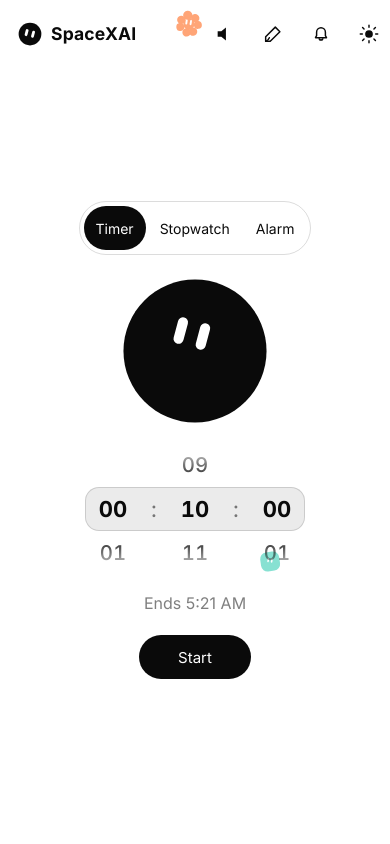
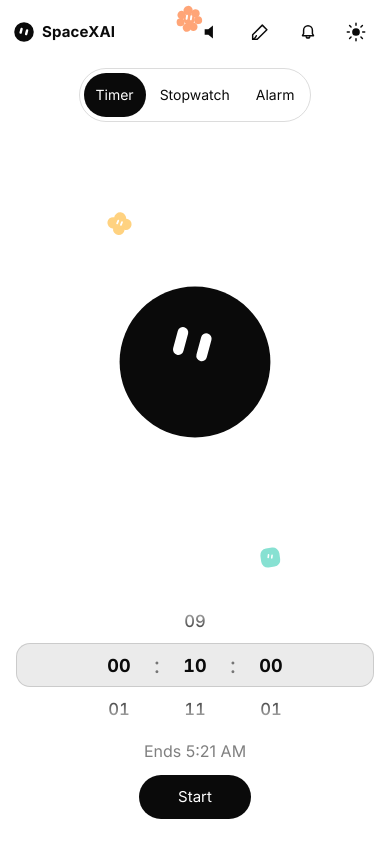
Before and after one commit to shardulmarathe/grok-bot-timer, a website built with Vite: page index.html in a window 390 px wide. Built offline with nearby package versions, Linux system fonts and the light colour scheme; animation ran at ten frames a second.

Commit message:
Fluid sizing from phones to 2560px and day/night default color presets

```diff
--- a/css/styles.css
+++ b/css/styles.css
@@ -29,6 +29,7 @@
   --primary-bg: #0a0a0a;
   --primary-ink: #ffffff;
   --digit: var(--ink);
+  --ctrl: clamp(44px, 5vmin, 64px);
   color-scheme: light;
 }
 
@@ -110,7 +111,7 @@ button, input { font-family: inherit; color: inherit; }
 }
 
 .mark { color: var(--ink); display: flex; }
-.mark svg { height: 30px; width: auto; display: block; }
+.mark svg { height: clamp(26px, 3.4vmin, 42px); width: auto; display: block; }
 .mark-plate { fill: transparent; }
 :root[data-theme="dark"] .mark-plate { fill: #ffffff; }
 
@@ -159,14 +160,16 @@ button, input { font-family: inherit; color: inherit; }
 }
 .custom-color input { width: 44px; height: 44px; border: 0; background: transparent; padding: 0; }
 #color-reset { margin-top: 18px; width: 100%; }
+.theme-presets { display: flex; flex-wrap: wrap; gap: 8px; }
+.theme-presets .pill { flex: 1 1 8rem; }
 @media (min-width: 760px) {
   .sheet { align-items: center; padding: 24px; }
   .sheet-card { border-radius: 22px; }
 }
 
 .icon {
-  width: 44px;
-  height: 44px;
+  width: var(--ctrl);
+  height: var(--ctrl);
   border: 0;
   border-radius: 999px;
   background: transparent;
@@ -179,15 +182,21 @@ button, input { font-family: inherit; color: inherit; }
 .icon[aria-pressed="false"] .sound-on { display: none; }
 
 .stage {
-  min-height: 100dvh;
+  height: 100dvh;
+  max-height: 100dvh;
   width: 100%;
   max-width: 100%;
+  box-sizing: border-box;
   display: flex;
   flex-direction: column;
   align-items: center;
   justify-content: center;
-  gap: 36px;
-  padding: calc(88px + env(safe-area-inset-top)) 20px calc(40px + env(safe-area-inset-bottom));
+  gap: clamp(6px, 1.6dvh, 28px);
+  padding:
+    calc(clamp(60px, 8dvh, 96px) + env(safe-area-inset-top))
+    clamp(12px, 3vw, 32px)
+    calc(clamp(12px, 3dvh, 36px) + env(safe-area-inset-bottom));
+  overflow: hidden;
 }
 
 .modes {
@@ -206,9 +215,9 @@ button, input { font-family: inherit; color: inherit; }
   border: 0;
   background: transparent;
   border-radius: 999px;
-  min-height: 44px;
-  padding: 8px 16px;
-  font-size: 14px;
+  min-height: var(--ctrl);
+  padding: clamp(8px, 1vh, 12px) clamp(12px, 1.6vmin, 22px);
+  font-size: clamp(14px, 1.6vmin, 20px);
   cursor: pointer;
 }
 
@@ -218,15 +227,28 @@ button, input { font-family: inherit; color: inherit; }
 }
 
 .clock-stack {
+  flex: 1 1 auto;
+  min-height: 0;
+  width: min(100%, 72rem);
   display: flex;
   flex-direction: column;
   align-items: center;
-  gap: 18px;
+  justify-content: center;
+  gap: clamp(6px, 1.2dvh, 18px);
+}
+
+.hero-slot {
+  container-type: size;
+  flex: 1 1 auto;
+  min-height: 0;
+  width: 100%;
+  display: grid;
+  place-items: center;
 }
 
 .hero-wrap {
-  width: 240px;
-  height: 240px;
+  width: min(40vmin, 100cqmin);
+  height: min(40vmin, 100cqmin);
 }
 
 .hero, .hero svg {
@@ -242,7 +264,7 @@ button, input { font-family: inherit; color: inherit; }
   margin: 0;
   font-family: "Universal Sans Display", Inter, sans-serif;
   font-weight: 500;
-  font-size: clamp(72px, 9vw, 112px);
+  font-size: clamp(40px, 11vmin, 188px);
   line-height: 0.9;
   letter-spacing: 0;
   font-variant-numeric: tabular-nums;
@@ -274,7 +296,7 @@ button, input { font-family: inherit; color: inherit; }
 }
 
 .wheel {
-  --row: 44px;
+  --row: clamp(44px, 5.6vmin, 72px);
   --rows: 3;
   position: relative;
   display: none;
@@ -282,7 +304,7 @@ button, input { font-family: inherit; color: inherit; }
   justify-content: center;
   gap: 2px;
   height: calc(var(--row) * var(--rows));
-  width: min(100%, 360px);
+  width: min(100%, 28rem);
   max-width: 100%;
   user-select: none;
   touch-action: none;
@@ -308,7 +330,7 @@ body[data-mode="alarm"][data-state="idle"] #clock { display: none; }
 .wheel-col {
   position: relative;
   z-index: 1;
-  width: 76px;
+  width: clamp(58px, 8vmin, 112px);
   height: 100%;
   overflow-y: auto;
   scroll-snap-type: y mandatory;
@@ -318,7 +340,7 @@ body[data-mode="alarm"][data-state="idle"] #clock { display: none; }
   mask-image: linear-gradient(to bottom, transparent, #000 22%, #000 78%, transparent);
 }
 .wheel-col::-webkit-scrollbar { display: none; }
-.wheel-col[data-unit="p"] { width: 68px; }
+.wheel-col[data-unit="p"] { width: clamp(52px, 7vmin, 96px); }
 .wheel-pad { height: calc((var(--rows) - 1) / 2 * var(--row)); }
 .wheel-item {
   height: var(--row);
@@ -328,7 +350,7 @@ body[data-mode="alarm"][data-state="idle"] #clock { display: none; }
   justify-content: center;
   font-family: Inter, sans-serif;
   font-weight: 500;
-  font-size: 28px;
+  font-size: clamp(18px, 3.4vmin, 40px);
   font-variant-numeric: tabular-nums;
   color: var(--ink);
 }
@@ -360,7 +382,7 @@ body[data-state="done"] .sub { display: none; }
   margin: 0;
   font-family: "Universal Sans Display", Inter, sans-serif;
   font-weight: 500;
-  font-size: clamp(48px, 6vw, 72px);
+  font-size: clamp(32px, 6vmin, 84px);
   letter-spacing: -0.04em;
   line-height: 1;
 }
@@ -391,10 +413,10 @@ body[data-state="done"] .sub { display: none; }
   border: 1px solid var(--line);
   background: var(--bg);
   color: var(--ink);
-  min-height: 44px;
-  min-width: 44px;
-  padding: 10px 16px;
-  font-size: 15px;
+  min-height: var(--ctrl);
+  min-width: var(--ctrl);
+  padding: clamp(8px, 1vh, 12px) clamp(14px, 2vmin, 24px);
+  font-size: clamp(15px, 1.7vmin, 22px);
   cursor: pointer;
 }
 
@@ -557,34 +579,25 @@ body.is-coarse[data-state="paused"] #focus-dock {
   outline-offset: 3px;
 }
 
-@media (min-width: 1100px) and (min-height: 940px) {
-  .hero-wrap { width: 240px; height: 240px; }
+@media (min-height: 1080px) {
   .wheel { --rows: 5; }
 }
 
-@media (max-height: 720px) {
+@media (max-height: 500px) {
+  .top { padding-top: max(6px, env(safe-area-inset-top)); padding-bottom: 4px; }
   .stage {
-    gap: 16px;
-    padding-top: 64px;
-    padding-bottom: 16px;
+    gap: 4px;
+    padding-top: calc(52px + env(safe-area-inset-top));
+    padding-bottom: calc(8px + env(safe-area-inset-bottom));
   }
-  .hero-wrap { width: 168px; height: 168px; }
-  .clock-stack { gap: 10px; }
-  .wheel { --rows: 3; }
+  .clock-stack { gap: 4px; }
+  .sub { font-size: 13px; }
 }
 
 @media (max-width: 720px) {
-  .top { padding: max(12px, env(safe-area-inset-top)) 16px 12px; }
-  .mark svg { height: 28px; }
-  .hero-wrap { width: 168px; height: 168px; }
-  .digits { font-size: 56px; }
-  .wheel { --rows: 3; width: min(100%, 300px); }
-  .wheel-col { width: 64px; }
-  .wheel-item { font-size: 22px; }
-  .hero-wrap { width: 148px; height: 148px; }
-  .stage { gap: 22px; padding-top: calc(76px + env(safe-area-inset-top)); }
-  .modes button { padding: 8px 12px; }
-  .end-title { font-size: 40px; }
+  .top { padding: max(10px, env(safe-area-inset-top)) 12px 8px; }
+  .mark svg { height: clamp(24px, 6vmin, 32px); }
+  .modes { max-width: 100%; }
 }
 
 @media (prefers-reduced-motion: reduce) {
--- a/index.html
+++ b/index.html
@@ -100,8 +100,10 @@
         </div>
 
         <div class="clock-stack" id="clock-cluster">
-          <div class="hero-wrap">
-            <div class="hero" id="hero"></div>
+          <div class="hero-slot">
+            <div class="hero-wrap">
+              <div class="hero" id="hero"></div>
+            </div>
           </div>
           <div id="wheel" class="wheel" role="group" aria-label="Duration"></div>
           <div id="alarm-wheel" class="wheel" role="group" aria-label="Alarm time"></div>
@@ -139,6 +141,11 @@
           <h2 id="color-title">Colors</h2>
           <button type="button" class="pill" id="color-close">Done</button>
         </div>
+        <p class="sheet-label">Preset</p>
+        <div class="theme-presets">
+          <button type="button" class="pill" id="preset-light">Light default</button>
+          <button type="button" class="pill" id="preset-dark">Dark default</button>
+        </div>
         <p class="sheet-label">Bot</p>
         <div class="swatches" id="bot-swatches"></div>
         <label class="custom-color">Custom <input id="bot-custom" type="color" value="#0a0a0a" aria-label="Custom bot color" /></label>
--- a/js/app.js
+++ b/js/app.js
@@ -9,7 +9,7 @@ import {
 } from "./time.js";
 import { createBotElement, setEyes, setHeroLevel, PALETTE } from "./shapes.js";
 import { chooseFill, readableBody } from "./color.js";
-import { alarmColumns, mountWheel, setWheel, timerColumns } from "./wheel.js";
+import { alarmColumns, mountWheel, relayoutWheel, setWheel, timerColumns } from "./wheel.js";
 
 const STORE_KEY = "grok-bot-timer";
 const RUN_KEY = "grok-bot-timer-run";
@@ -432,6 +432,9 @@ function renderChrome() {
   const notifyBtn = $("notify");
   notifyBtn.setAttribute("aria-pressed", notifyOn ? "true" : "false");
   notifyBtn.setAttribute("aria-label", notifyOn ? "Notifications on" : "Notifications off");
+  const stock = !botColor && !fillColor && !bgValue;
+  $("preset-light")?.setAttribute("aria-pressed", stock && theme === "light" ? "true" : "false");
+  $("preset-dark")?.setAttribute("aria-pressed", stock && theme === "dark" ? "true" : "false");
   const air = bots.filter((b) => b.state === "drift" || b.state === "caught").length;
   worldEl.dataset.bots = String(bots.length);
   worldEl.dataset.landed = "0";
@@ -550,8 +553,13 @@ function setMode(next) {
   renderChrome();
 }
 
-function applyTheme(next) {
+function applyTheme(next, { resetColors = false } = {}) {
   theme = next === "dark" ? "dark" : "light";
+  if (resetColors) {
+    botColor = "";
+    fillColor = "";
+    bgValue = "";
+  }
   document.documentElement.dataset.theme = theme;
   save();
   renderChrome();
@@ -723,7 +731,8 @@ function spawnDrift({ y, festive = false } = {}) {
   if (bots.filter((b) => b.state === "drift").length >= rainCap()) return;
   const spec = PALETTE[Math.floor(Math.random() * PALETTE.length)];
   const depth = Math.random();
-  const size = phone() ? Math.round(16 + depth * 18) : Math.round(22 + depth * 34);
+  const scale = Math.max(0.7, Math.min(2.05, Math.min(width, height) / 780));
+  const size = Math.round((20 + depth * 32) * scale);
   const drag = 3.2;
   const travel = Math.max(480, height + size + 30);
   const seconds = festive ? 2.6 + (1 - depth) * 2.2 : 6 + (1 - depth) * 8;
@@ -823,12 +832,12 @@ function measureJumpRoom() {
   const box = heroEl.getBoundingClientRect();
   heroEl.style.transform = prev;
   const margin = 12;
-  const up = Math.max(24, box.top - margin);
-  const side = Math.max(10, Math.min(box.left - margin, window.innerWidth - box.right - margin));
-  const phone = window.innerWidth < 720;
+  const up = Math.max(16, box.top - margin);
+  const side = Math.max(8, Math.min(box.left - margin, window.innerWidth - box.right - margin));
+  const heroSize = box.height || 160;
   return {
-    up: Math.min(phone ? 52 : 74, up),
-    side: Math.min(phone ? 28 : 42, side),
+    up: Math.min(Math.max(16, heroSize * 0.34), up),
+    side: Math.min(Math.max(8, heroSize * 0.16), side),
   };
 }
 
@@ -1433,7 +1442,11 @@ function boot() {
   save();
   updateUrl();
   renderChrome();
-  requestAnimationFrame(loop);
+  requestAnimationFrame(() => {
+    relayoutWheel($("wheel"));
+    relayoutWheel($("alarm-wheel"));
+    requestAnimationFrame(loop);
+  });
 }
 
 function loop(ts) {
@@ -1457,7 +1470,7 @@ function loop(ts) {
   requestAnimationFrame(loop);
 }
 
-themeBtn.addEventListener("click", () => applyTheme(theme === "dark" ? "light" : "dark"));
+themeBtn.addEventListener("click", () => applyTheme(theme === "dark" ? "light" : "dark", { resetColors: true }));
 $("sound").addEventListener("click", () => {
   soundOn = !soundOn;
   unlockAudio();
@@ -1478,6 +1491,12 @@ $("color-close").addEventListener("click", () => {
 $("color-sheet").addEventListener("click", (e) => {
   if (e.target === $("color-sheet")) $("color-sheet").hidden = true;
 });
+function applyDefaultPreset(next) {
+  applyTheme(next, { resetColors: true });
+  renderSwatches();
+}
+$("preset-light").addEventListener("click", () => applyDefaultPreset("light"));
+$("preset-dark").addEventListener("click", () => applyDefaultPreset("dark"));
 $("color-reset").addEventListener("click", () => {
   botColor = "";
   fillColor = "";
@@ -1568,6 +1587,8 @@ window.addEventListener("resize", () => {
   width = window.innerWidth;
   height = window.innerHeight;
   jumpRoom = null;
+  relayoutWheel($("wheel"));
+  relayoutWheel($("alarm-wheel"));
   document.body.classList.toggle("is-coarse", window.matchMedia("(pointer: coarse)").matches || width < 720);
 });
 document.addEventListener("visibilitychange", onVisibleAgain);
--- a/js/wheel.js
+++ b/js/wheel.js
@@ -1,12 +1,18 @@
-const ROW = 44;
-
 function reducedMotion() {
   return window.matchMedia("(prefers-reduced-motion: reduce)").matches;
 }
 
+function rowSize(node) {
+  const wheel = node?.closest?.(".wheel") || node;
+  const item = wheel?.querySelector?.(".wheel-item");
+  const height = item?.offsetHeight || 0;
+  return height > 8 ? height : 44;
+}
+
 function indexOf(col) {
   const max = col.querySelectorAll(".wheel-item").length - 1;
-  return Math.max(0, Math.min(max, Math.round(col.scrollTop / ROW)));
+  const row = rowSize(col);
+  return Math.max(0, Math.min(max, Math.round(col.scrollTop / row)));
 }
 
 function valueOf(col) {
@@ -17,7 +23,8 @@ function valueOf(col) {
 function paint(col) {
   const mid = col.scrollTop + col.clientHeight / 2;
   for (const item of col.querySelectorAll(".wheel-item")) {
-    const dist = Math.abs(item.offsetTop + ROW / 2 - mid) / ROW;
+    const row = rowSize(col);
+    const dist = Math.abs(item.offsetTop + row / 2 - mid) / row;
     const t = Math.min(dist, 3);
     item.style.transform = `scale(${(1 - t * 0.075).toFixed(3)})`;
     item.style.opacity = Math.max(0.28, 1 - t * 0.26).toFixed(3);
@@ -76,8 +83,11 @@ export function mountWheel(root, columns, onChange) {
 
 function commit(root) {
   if (root._writing > 0) return;
+  const cols = [...root.querySelectorAll(".wheel-col")];
+  if (!cols.some((col) => col.dataset.user === "1")) return;
   const values = readAll(root);
   const key = JSON.stringify(values);
+  for (const col of cols) delete col.dataset.user;
   if (key === root._last) return;
   root._last = key;
   root._onChange?.(values);
@@ -90,12 +100,21 @@ function bindColumn(root, col, onChange) {
 
   const schedule = () => {
     paint(col);
+    if (root._writing > 0) return;
+    if (col.dataset.user !== "1") {
+      const index = Number(col.dataset.index);
+      const row = rowSize(col);
+      if (Number.isFinite(index) && Math.abs(col.scrollTop - index * row) > 1) col.scrollTop = index * row;
+      return;
+    }
     clearTimeout(col._timer);
     col._timer = setTimeout(() => commit(root), 80);
   };
 
   col.addEventListener("scroll", schedule, { passive: true });
   col.addEventListener("scrollend", () => commit(root));
+  col.addEventListener("wheel", () => { col.dataset.user = "1"; }, { passive: true });
+  col.addEventListener("pointerdown", () => { col.dataset.user = "1"; });
 
   col.addEventListener("pointerdown", (e) => {
     if (e.pointerType !== "mouse" || e.button !== 0) return;
@@ -120,7 +139,7 @@ function bindColumn(root, col, onChange) {
     delete col.dataset.dragging;
     fling(col, velocity, () => {
       col.style.scrollSnapType = "";
-      const top = indexOf(col) * ROW;
+      const top = indexOf(col) * rowSize(col);
       col.scrollTo({ top, behavior: reducedMotion() ? "auto" : "smooth" });
       setTimeout(() => commit(root), reducedMotion() ? 20 : 240);
     });
@@ -182,7 +201,7 @@ function fling(col, velocity, done) {
 function scrollToIndex(root, col, index, smooth) {
   root._writing = (root._writing || 0) + 1;
   col.dataset.index = String(index);
-  col.scrollTo({ top: index * ROW, behavior: smooth && !reducedMotion() ? "smooth" : "auto" });
+  col.scrollTo({ top: index * rowSize(col), behavior: smooth && !reducedMotion() ? "smooth" : "auto" });
   paint(col);
   setTimeout(() => {
     root._writing = Math.max(0, root._writing - 1);
@@ -195,6 +214,16 @@ function scrollToValue(root, col, value, smooth) {
   const index = items.findIndex((item) => item.dataset.value === String(value));
   if (index < 0) return;
   scrollToIndex(root, col, index, smooth);
+}
+
+export function relayoutWheel(root) {
+  if (!root) return;
+  const row = rowSize(root);
+  for (const col of root.querySelectorAll(".wheel-col")) {
+    const index = Number(col.dataset.index);
+    if (Number.isFinite(index)) col.scrollTop = index * row;
+    paint(col);
+  }
 }
 
 export function setWheel(root, values, smooth = false) {
```
Also changed, not shown: tests/sizes.mjs (added, +108 -0 lines), public/og-image.png.
